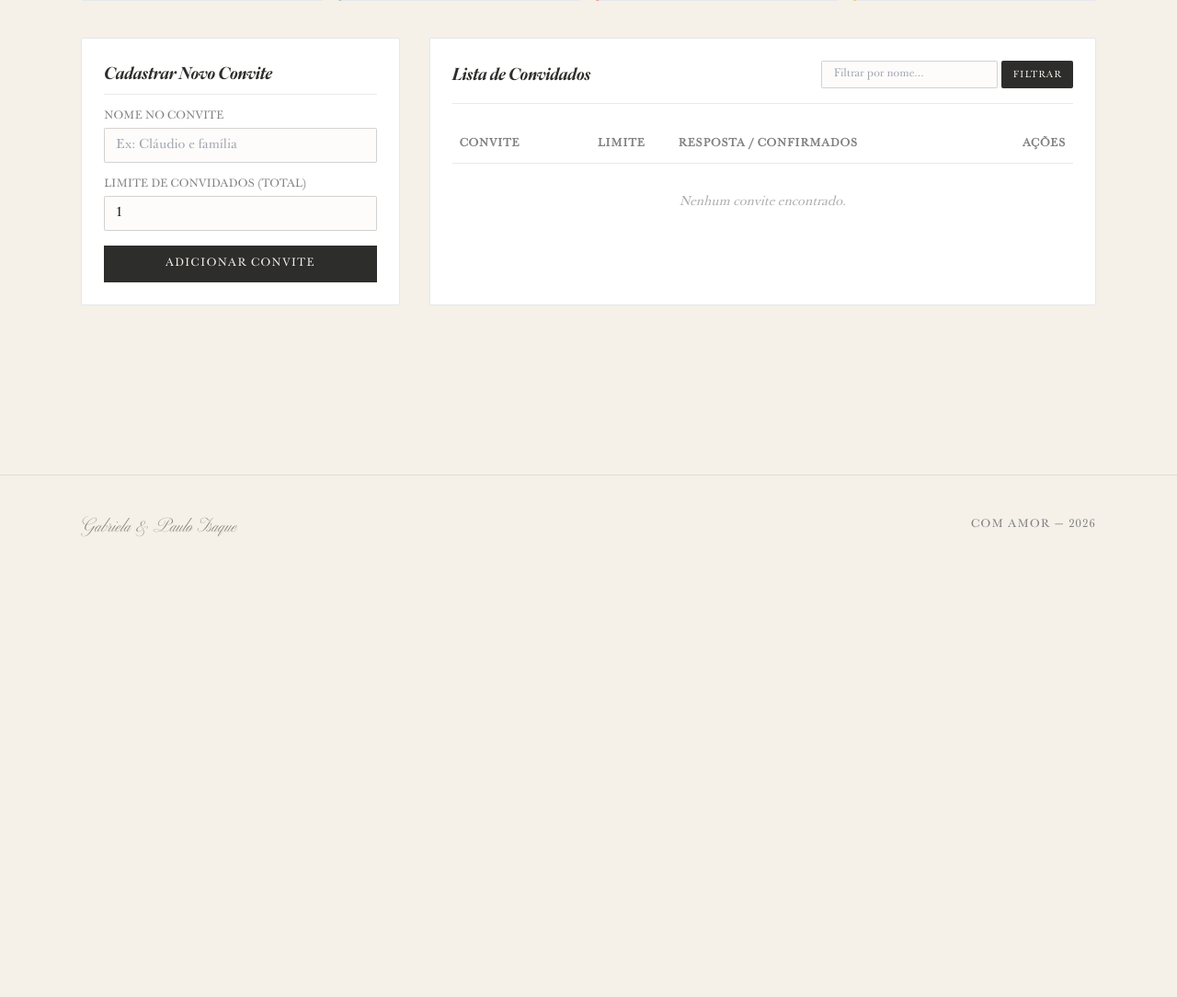
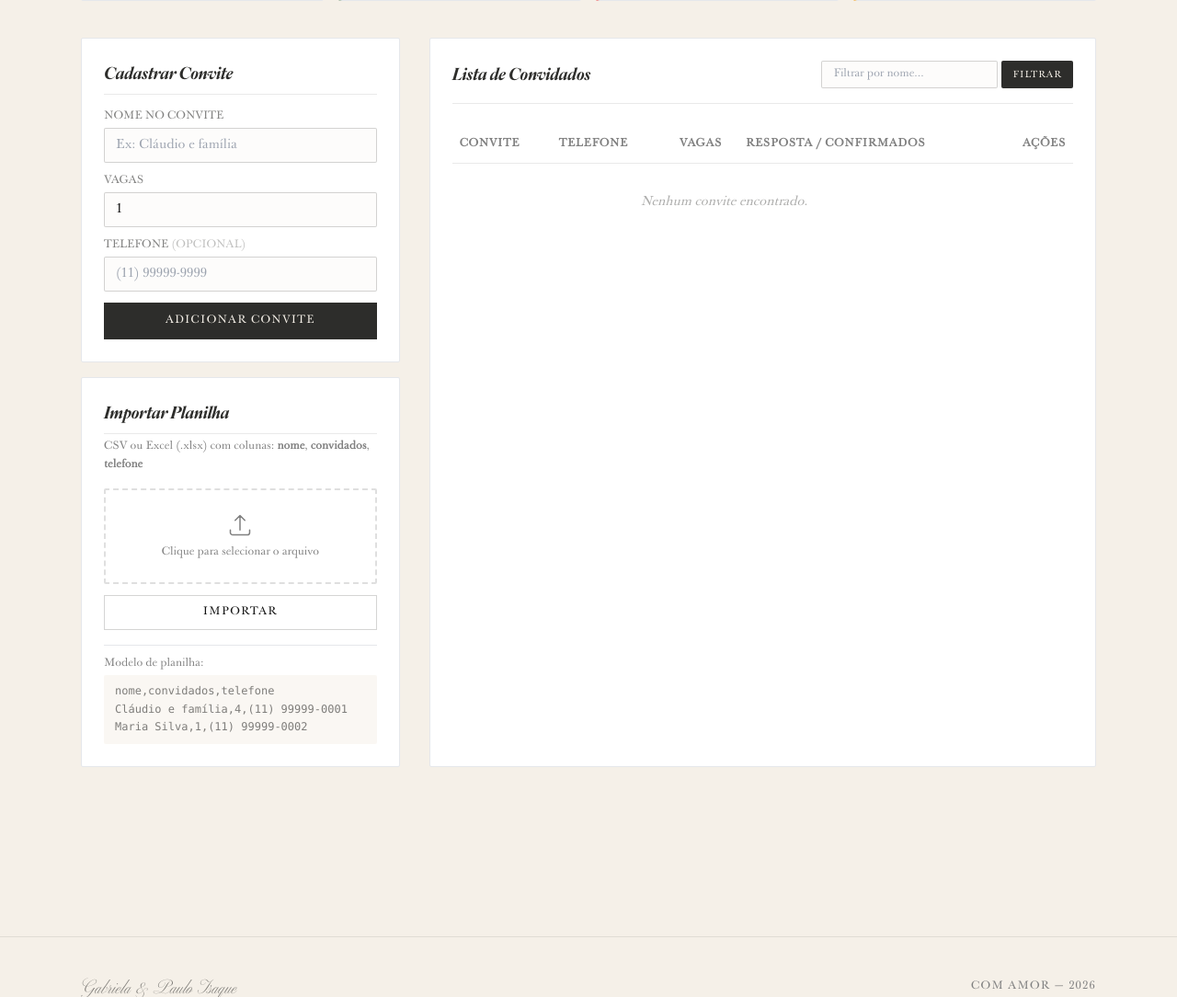
Before and after one commit to duduetc/CasamentoPauloGabie, a FastAPI app: template app/templates/pages/admin.html in a window 1280 px wide. Shown: the part 326-1410 px from the top of the page at 92% size. Before the commit the page ends 910 px from the top, so only its background shows below. Run offline with FastAPI, Linux system fonts and the light colour scheme; the template is opened without the code that fills it, so the values that code supplies are empty; parts of the project's set-up code (start-up, migrations or seed data) failed here and were passed over; some libraries are stand-ins or nearby versions.

Commit message:
adiciona importacao de planilha e campo telefone nos convidados

```diff
--- a/app/templates/pages/admin.html
+++ b/app/templates/pages/admin.html
@@ -58,38 +58,80 @@
   </div>
 
   <!-- ── CADASTRO & BUSCA ── -->
+
+  {% if request.query_params.get('imported') %}
+  <div class="mb-6 bg-sage/10 border border-sage/30 text-sage font-body text-sm px-5 py-3 rounded-sm flex items-center gap-3">
+    <svg xmlns="http://www.w3.org/2000/svg" fill="none" viewBox="0 0 24 24" stroke-width="1.5" stroke="currentColor" class="w-4 h-4 flex-shrink-0"><path stroke-linecap="round" stroke-linejoin="round" d="M4.5 12.75l6 6 9-13.5"/></svg>
+    <span><strong>{{ request.query_params.get('imported') }} convites importados</strong>{% if request.query_params.get('duplicates') != '0' %} — {{ request.query_params.get('duplicates') }} ignorados por já existirem{% endif %}.</span>
+  </div>
+  {% endif %}
+
+  {% if import_error is defined and import_error %}
+  <div class="mb-6 bg-red-50 border border-red-200 text-red-700 font-body text-sm px-5 py-3 rounded-sm">{{ import_error }}</div>
+  {% endif %}
+
   <div class="grid md:grid-cols-3 gap-8 mb-10">
 
-    <!-- Formulário de Cadastro -->
-    <div class="bg-white border border-charcoal/8 p-6 rounded-sm shadow-xs h-fit md:col-span-1">
-      <h3 class="font-display text-lg text-charcoal mb-4 border-b border-charcoal/10 pb-2">Cadastrar Novo Convite</h3>
+    <!-- Formulário de Cadastro + Importação -->
+    <div class="space-y-4 md:col-span-1">
 
-      <form action="/admin/convite" method="POST" class="space-y-4">
+      <div class="bg-white border border-charcoal/8 p-6 rounded-sm shadow-xs">
+        <h3 class="font-display text-lg text-charcoal mb-4 border-b border-charcoal/10 pb-2">Cadastrar Convite</h3>
+
+        <form action="/admin/convite" method="POST" class="space-y-3">
           <div>
             <label class="font-body text-xs text-charcoal/60 uppercase block mb-1">Nome no Convite</label>
-          <input type="text"
-                 name="name"
-                 required
-                 placeholder="Ex: Cláudio e família"
+            <input type="text" name="name" required placeholder="Ex: Cláudio e família"
                    class="w-full bg-cream/20 border border-charcoal/20 focus:border-sage font-body px-3 py-2 text-sm outline-none rounded-sm">
           </div>
-
           <div>
-          <label class="font-body text-xs text-charcoal/60 uppercase block mb-1">Limite de Convidados (Total)</label>
-          <input type="number"
-                 name="max_guests"
-                 min="1"
-                 max="20"
-                 required
-                 value="1"
+            <label class="font-body text-xs text-charcoal/60 uppercase block mb-1">Vagas</label>
+            <input type="number" name="max_guests" min="1" max="20" required value="1"
                    class="w-full bg-cream/20 border border-charcoal/20 focus:border-sage font-body px-3 py-2 text-sm outline-none rounded-sm">
           </div>
-
+          <div>
+            <label class="font-body text-xs text-charcoal/60 uppercase block mb-1">Telefone <span class="text-charcoal/30">(opcional)</span></label>
+            <input type="text" name="phone" placeholder="(11) 99999-9999"
+                   class="w-full bg-cream/20 border border-charcoal/20 focus:border-sage font-body px-3 py-2 text-sm outline-none rounded-sm">
+          </div>
           <button type="submit"
                   class="w-full bg-charcoal text-cream hover:bg-sage font-body text-xs tracking-widest uppercase py-3 transition-all duration-300">
             Adicionar Convite
           </button>
         </form>
+      </div>
+
+      <!-- Importar planilha -->
+      <div class="bg-white border border-charcoal/8 p-6 rounded-sm shadow-xs">
+        <h3 class="font-display text-lg text-charcoal mb-1 border-b border-charcoal/10 pb-2">Importar Planilha</h3>
+        <p class="font-body text-xs text-muted mb-4 leading-relaxed">CSV ou Excel (.xlsx) com colunas: <strong>nome</strong>, <strong>convidados</strong>, <strong>telefone</strong></p>
+
+        <form action="/admin/importar" method="POST" enctype="multipart/form-data" class="space-y-3">
+          <label class="flex flex-col items-center justify-center border-2 border-dashed border-charcoal/15 hover:border-sage cursor-pointer py-6 px-4 rounded-sm transition-colors gap-2"
+                 id="drop-label">
+            <svg xmlns="http://www.w3.org/2000/svg" fill="none" viewBox="0 0 24 24" stroke-width="1.3" stroke="#808080" class="w-7 h-7">
+              <path stroke-linecap="round" stroke-linejoin="round" d="M3 16.5v2.25A2.25 2.25 0 005.25 21h13.5A2.25 2.25 0 0021 18.75V16.5m-13.5-9L12 3m0 0l4.5 4.5M12 3v13.5"/>
+            </svg>
+            <span class="font-body text-xs text-muted" id="file-label">Clique para selecionar o arquivo</span>
+            <input type="file" name="file" accept=".csv,.xlsx" required class="hidden"
+                   onchange="document.getElementById('file-label').textContent = this.files[0]?.name || 'Clique para selecionar'">
+          </label>
+          <button type="submit"
+                  class="w-full border border-charcoal/20 hover:bg-charcoal hover:text-cream font-body text-xs tracking-widest uppercase py-2.5 transition-all duration-300">
+            Importar
+          </button>
+        </form>
+
+        <div class="mt-4 pt-3 border-t border-charcoal/8">
+          <p class="font-body text-xs text-muted mb-1">Modelo de planilha:</p>
+          <code class="block bg-cream/50 text-charcoal/60 font-mono text-xs px-3 py-2 rounded-sm leading-relaxed">
+            nome,convidados,telefone<br>
+            Cláudio e família,4,(11) 99999-0001<br>
+            Maria Silva,1,(11) 99999-0002
+          </code>
+        </div>
+      </div>
+
     </div>
 
     <!-- Lista de Convites e Busca -->
@@ -120,7 +162,8 @@
           <thead>
             <tr class="border-b border-charcoal/10 text-xs uppercase tracking-wider text-muted font-normal">
               <th class="py-3 px-2">Convite</th>
-              <th class="py-3 px-2 text-center">Limite</th>
+              <th class="py-3 px-2">Telefone</th>
+              <th class="py-3 px-2 text-center">Vagas</th>
               <th class="py-3 px-2">Resposta / Confirmados</th>
               <th class="py-3 px-2 text-right">Ações</th>
             </tr>
@@ -144,7 +187,18 @@
                   {% endif %}
                 </td>
 
-                <!-- Limite -->
+                <!-- Telefone -->
+                <td class="py-3 px-2">
+                  {% if group.phone %}
+                    <a href="https://wa.me/55{{ group.phone | replace('(','') | replace(')','') | replace(' ','') | replace('-','') }}"
+                       target="_blank"
+                       class="font-body text-xs text-sage hover:underline">{{ group.phone }}</a>
+                  {% else %}
+                    <span class="text-charcoal/25 text-xs">—</span>
+                  {% endif %}
+                </td>
+
+                <!-- Vagas -->
                 <td class="py-3 px-2 text-center font-display text-base">{{ group.max_guests }}</td>
 
                 <!-- Status/Confirmados -->
--- a/requirements.txt
+++ b/requirements.txt
@@ -6,3 +6,4 @@ python-multipart>=0.0.9
 aiofiles>=23.2.1
 psycopg2-binary>=2.9.9
 python-dotenv>=1.0.0
+openpyxl>=3.1.0
```
Also changed, not shown: app/database.py (+39 -4 lines), app/routes/admin.py (+64 -5 lines), app/templates/partials/admin_edit_modal.html (+12 -1 lines). Lines whose indentation alone changed are shown as unchanged.
